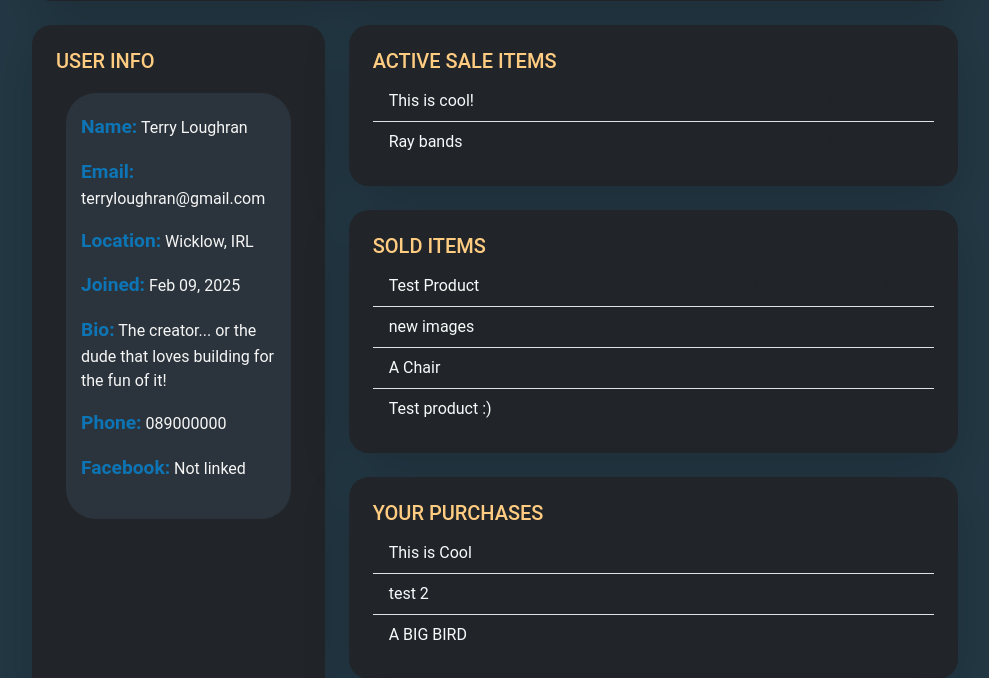
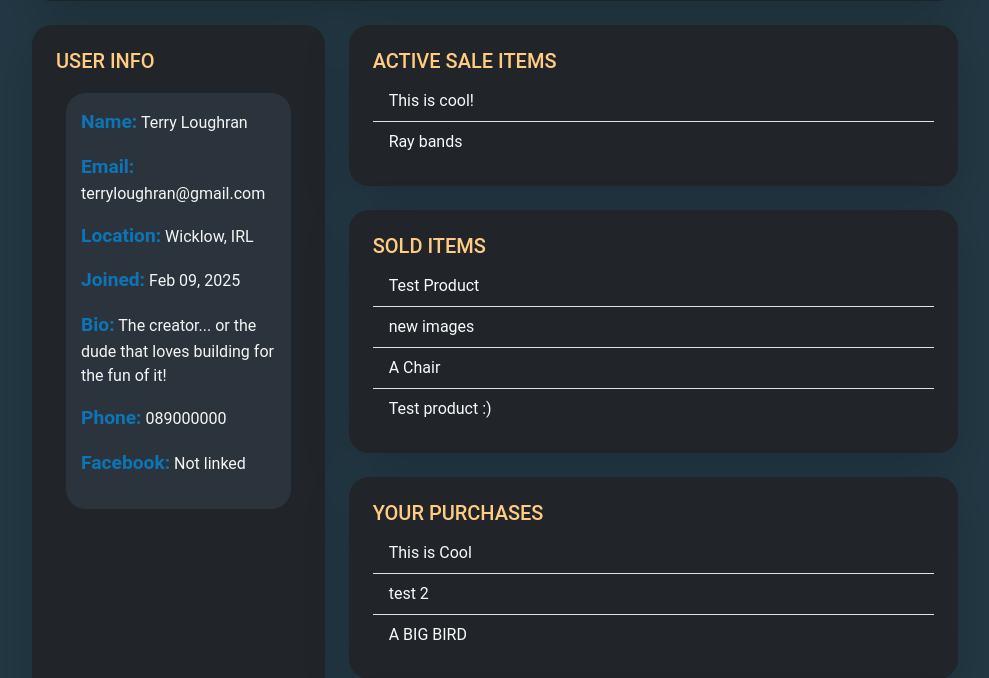
Before and after one commit to TerryLoc/sell_ur_stuff, a Django app: page /profiles/profile/ in a window 1280 px wide. Shown: the part 505-1183 px from the top of the page, without its empty margins (145-1134 px from the left). Run offline with Django 5.2, Linux system fonts and the light colour scheme; a user stored in the database is signed in; data comes from the database, SQL or seed files in the repository.

Commit message:
refactor: remove Python version file and update user info styles

```diff
--- a/static/css/styles.css
+++ b/static/css/styles.css
@@ -323,9 +323,9 @@ a {
 .user_info {
   color: whitesmoke;
   background-color: var(--secondary-bg-color);
-  padding: 20px 15px;
+  padding: 15px;
   margin: 20px 10px;
-  border-radius: 30px;
+  border-radius: 20px;
 }
 
 .user_info strong {
```
Also changed, not shown: 1 other file.
